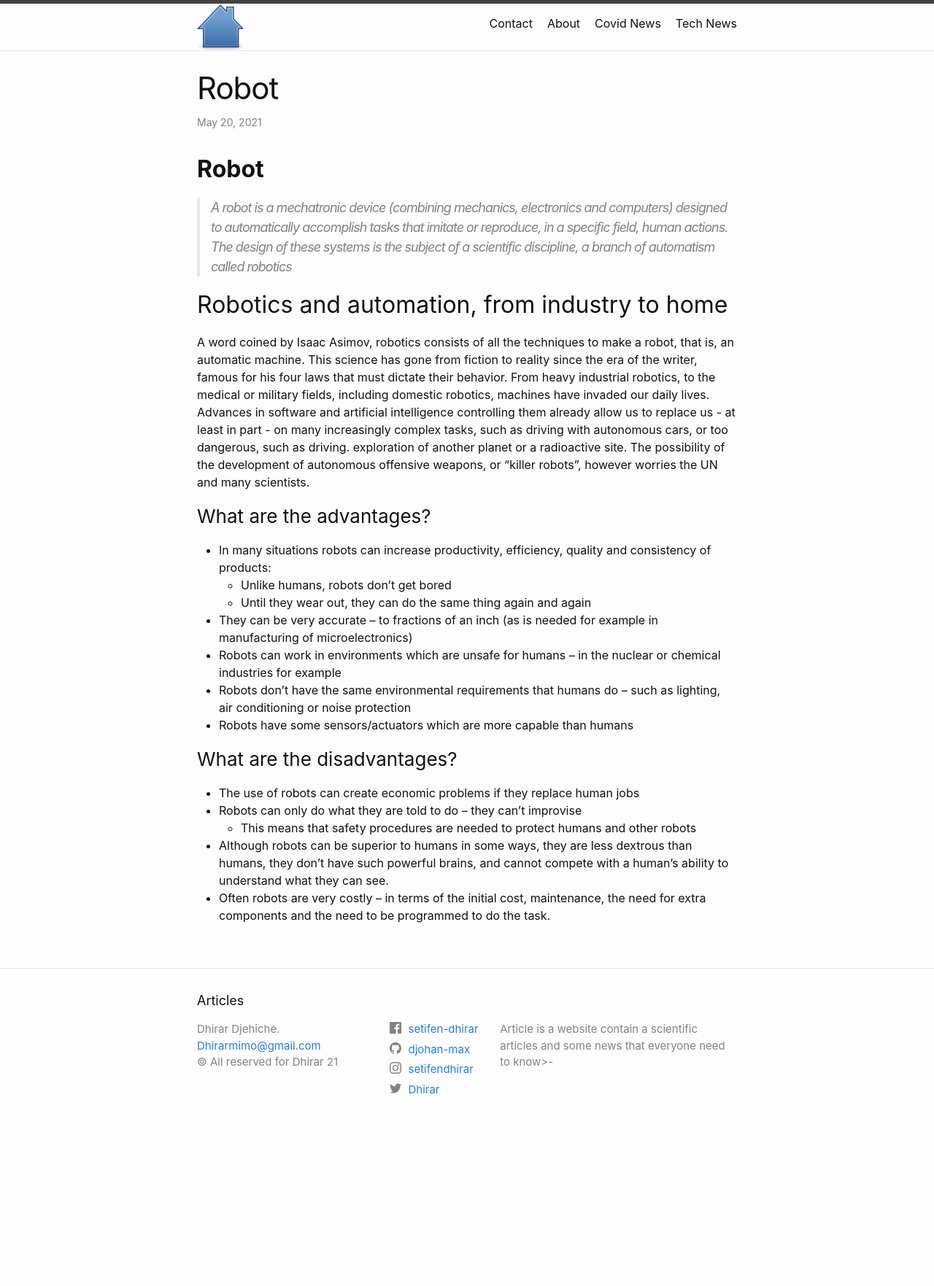
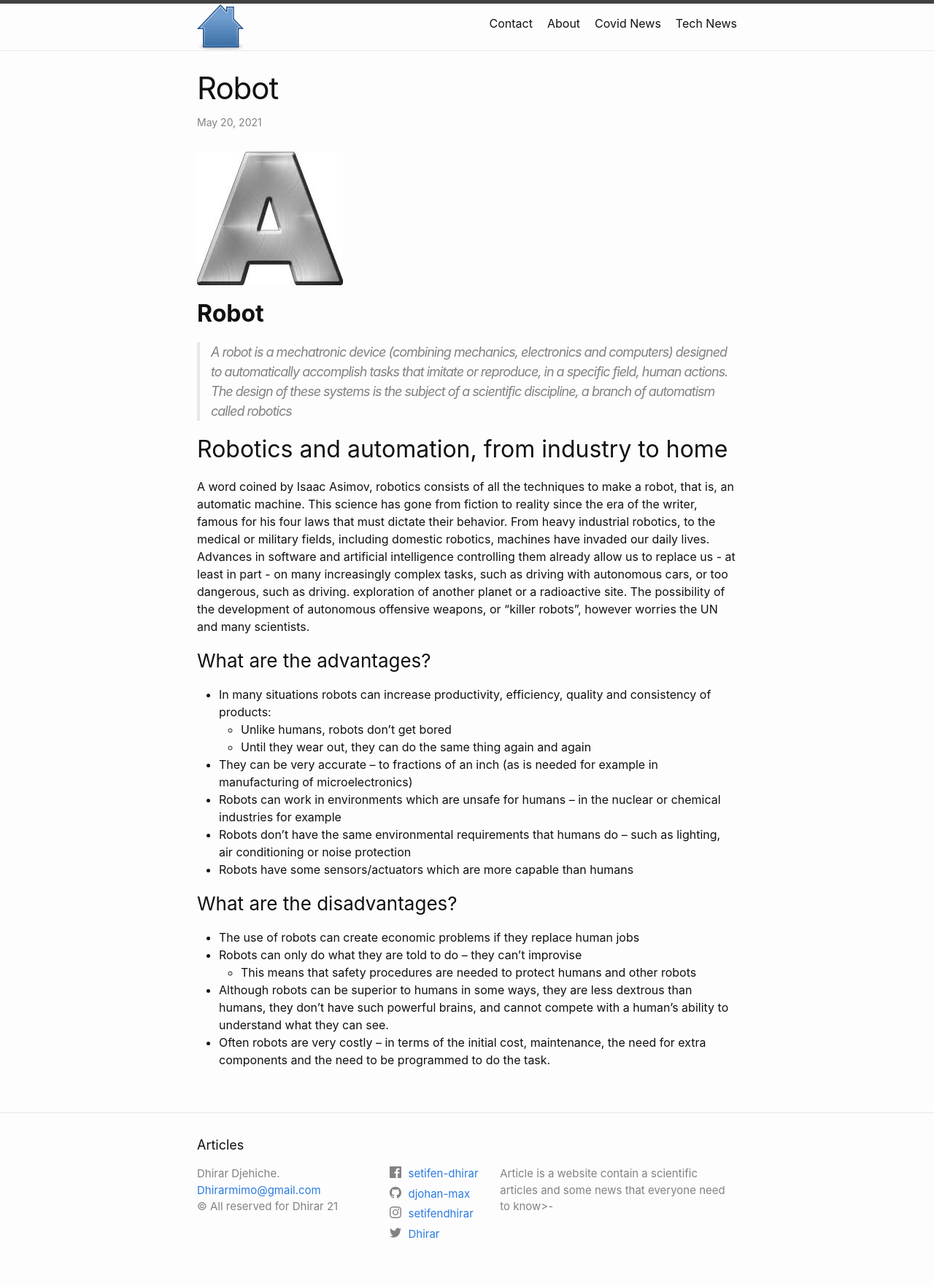
Before and after one commit to djohan-max/myblog, a Jekyll site: the page built from Tech/_posts/2021-05-20-Robot.md, in a window 1280 px wide. Shown: the whole page at 73% size. Built offline with Jekyll 4.4.1, drawn with Linux system fonts in a browser that asks for light colours; before the commit the page ends 1565 px from its top, so only the background shows below that.

Commit message:
Update 2021-05-20-Robot.md

```diff
--- a/Tech/_posts/2021-05-20-Robot.md
+++ b/Tech/_posts/2021-05-20-Robot.md
@@ -4,6 +4,7 @@ title: Robot
 category: Tech
 ---
 
+![pic](/images/logo.jpg)
 
 ## **Robot**
 >A *robot* is a mechatronic device (combining mechanics, electronics and computers) designed to automatically accomplish tasks that imitate or reproduce, in a specific field, human actions. The design of these systems is the subject of a scientific discipline, a branch of automatism called robotics
```
